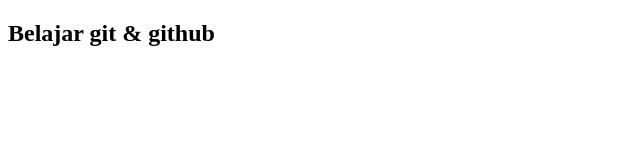
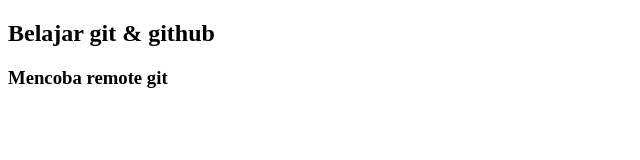
Before and after one commit to wendwin/coba-git, a plain HTML site: page index.html in a window 1280 px wide. Shown: the whole page, without its empty margins (0-640 px from the left). Drawn offline with Linux system fonts and the light colour scheme.

Commit message:
menambah h3 index.html

```diff
--- a/index.html
+++ b/index.html
@@ -9,6 +9,7 @@
 
 <body>
     <h2>Belajar git & github</h2>
+    <h3>Mencoba remote git</h3>
 </body>
 
 </html>
```
